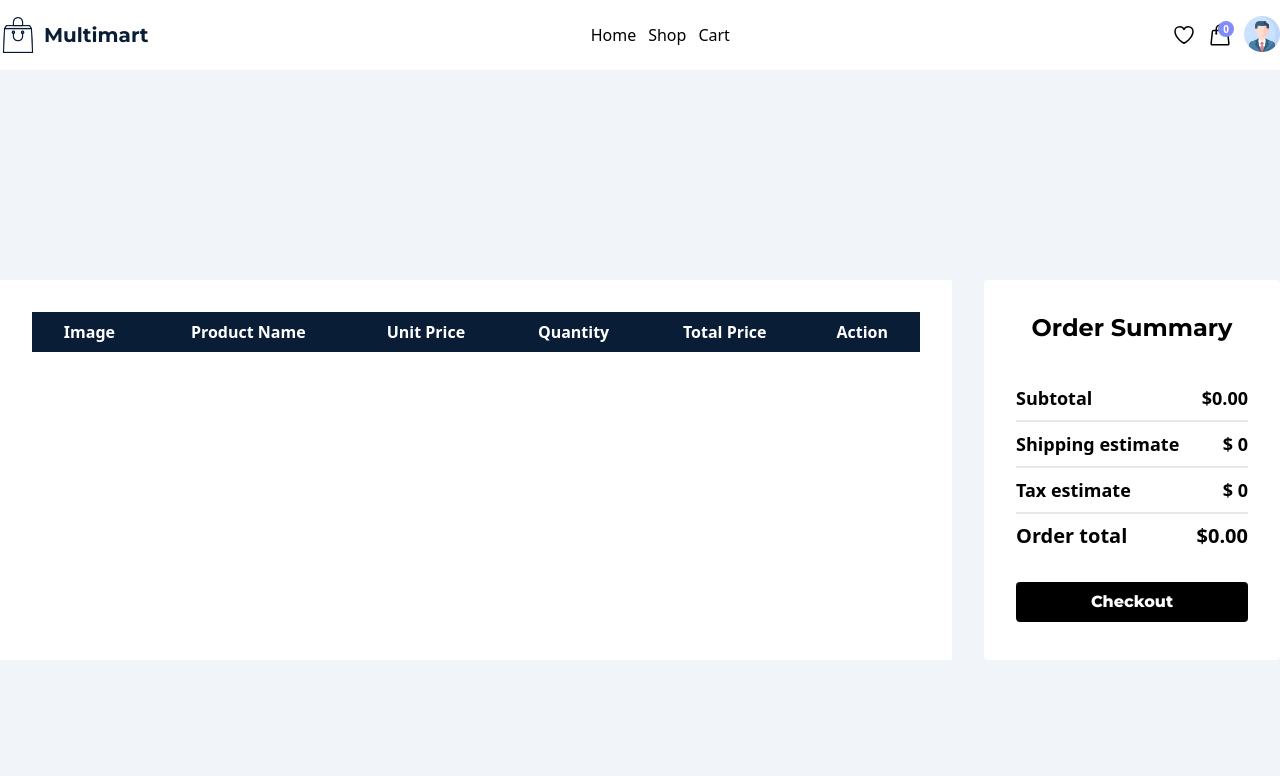
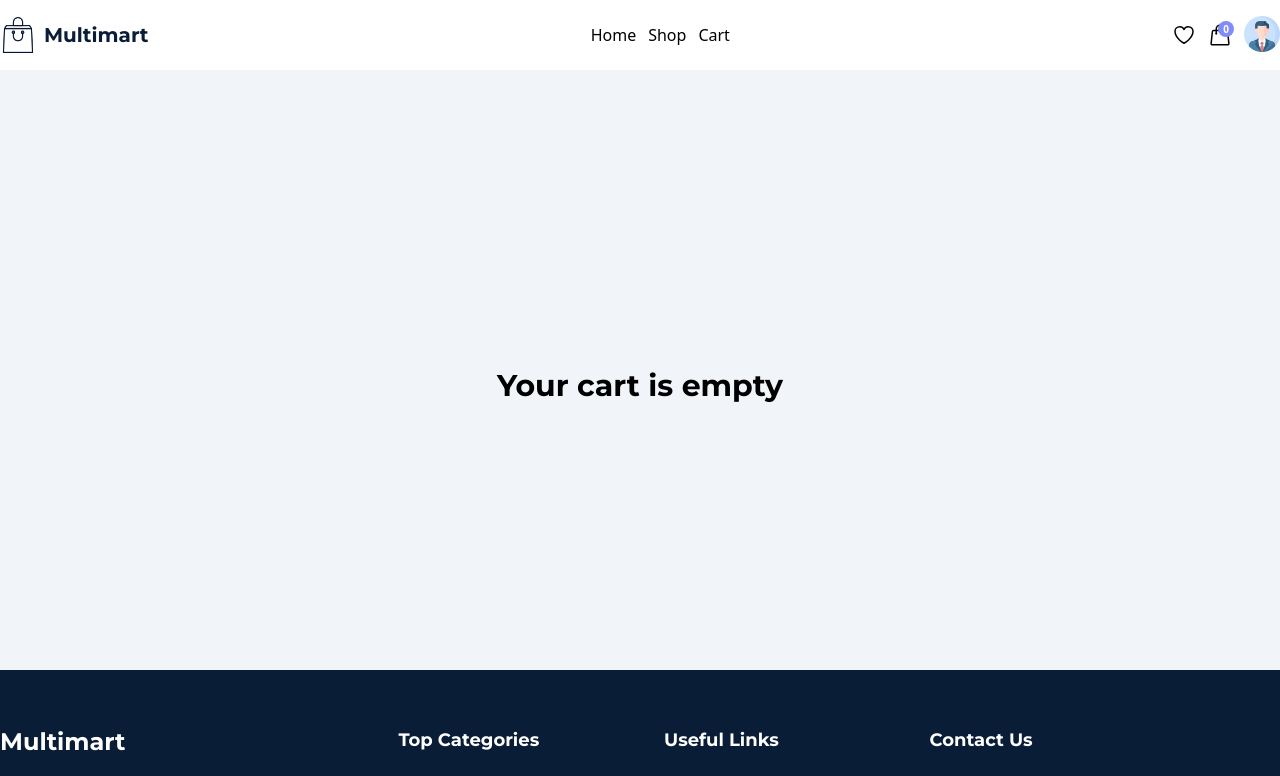
Before and after one commit to creativehimel/Multimart-vue-ecommerce, a Vue app: page /cart in a window 1280 px wide. Shown: the top 776 px of the page. Built offline with nearby package versions, Linux system fonts and the light colour scheme.

Commit message:
order Store functionality and success order ui completed

```diff
--- a/src/store/cartStore.js
+++ b/src/store/cartStore.js
@@ -1,5 +1,6 @@
 import { reactive, computed } from "vue";
 import { orderStore } from "./orderStore";
+import router from "../router";
 
 const cartStore = reactive({
   items: {},
@@ -48,7 +49,10 @@ const cartStore = reactive({
     delete this.items[product.id];
     this.saveCartInLocalStorage();
   },
-  clearCart() {},
+  clearCart() {
+    this.items = {};
+    this.saveCartInLocalStorage();
+  },
   saveCartInLocalStorage() {
     localStorage.setItem("cart", JSON.stringify(this.items));
   },
@@ -57,6 +61,8 @@ const cartStore = reactive({
   },
   checkout() {
     orderStore.placeOrder(this.totalPrice, this.items);
+    router.push("/order-success");
+    this.clearCart();
   },
 });
 cartStore.loadCartFromLocalStorage();
--- a/src/views/Cart.vue
+++ b/src/views/Cart.vue
@@ -4,6 +4,7 @@ import { TrashIcon } from "@heroicons/vue/24/outline";
 </script>
 <template>
   <section
+    v-if="cartStore.totalCartItems > 0"
     class="bg-slate-100 min-h-screen flex flex-col justify-center items-center"
   >
     <div class="container my-10">
@@ -153,6 +154,11 @@ import { TrashIcon } from "@heroicons/vue/24/outline";
       </div>
     </div>
   </section>
+  <section v-else class="bg-slate-100 h-[600px] flex flex-col justify-center">
+    <h1 class="text-3xl font-[700] font-mon text-center pt-8">
+      Your cart is empty
+    </h1>
+  </section>
 </template>
 
 <style scoped></style>
--- a/src/views/OrderSuccess.vue
+++ b/src/views/OrderSuccess.vue
@@ -1,8 +1,12 @@
 <script setup></script>
 <template>
-  <div>
-    <h1>This is the order success page</h1>
-  </div>
+  <section
+    class="bg-slate-100 h-[600px] flex flex-col justify-center items-center"
+  >
+    <h1 class="text-3xl font-[700] font-mon text-center pt-8">
+      Your order has been placed
+    </h1>
+  </section>
 </template>
 
 <style scoped></style>
```
